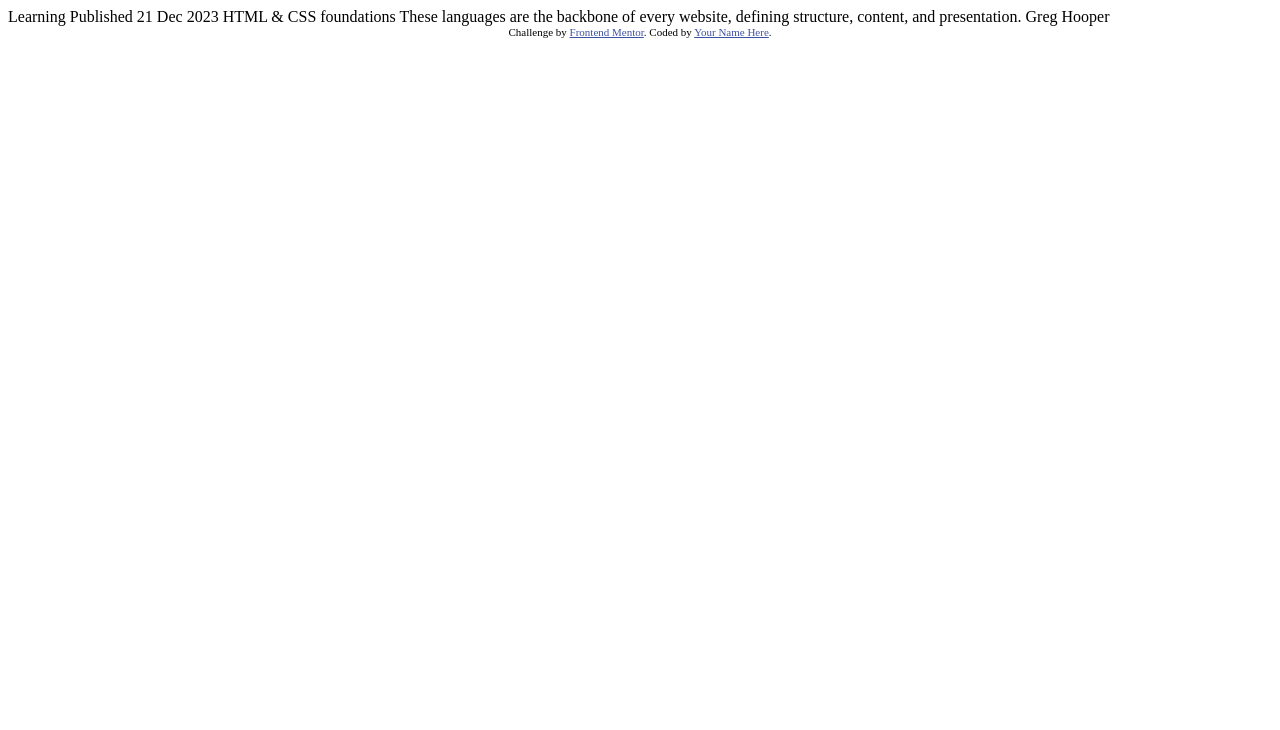
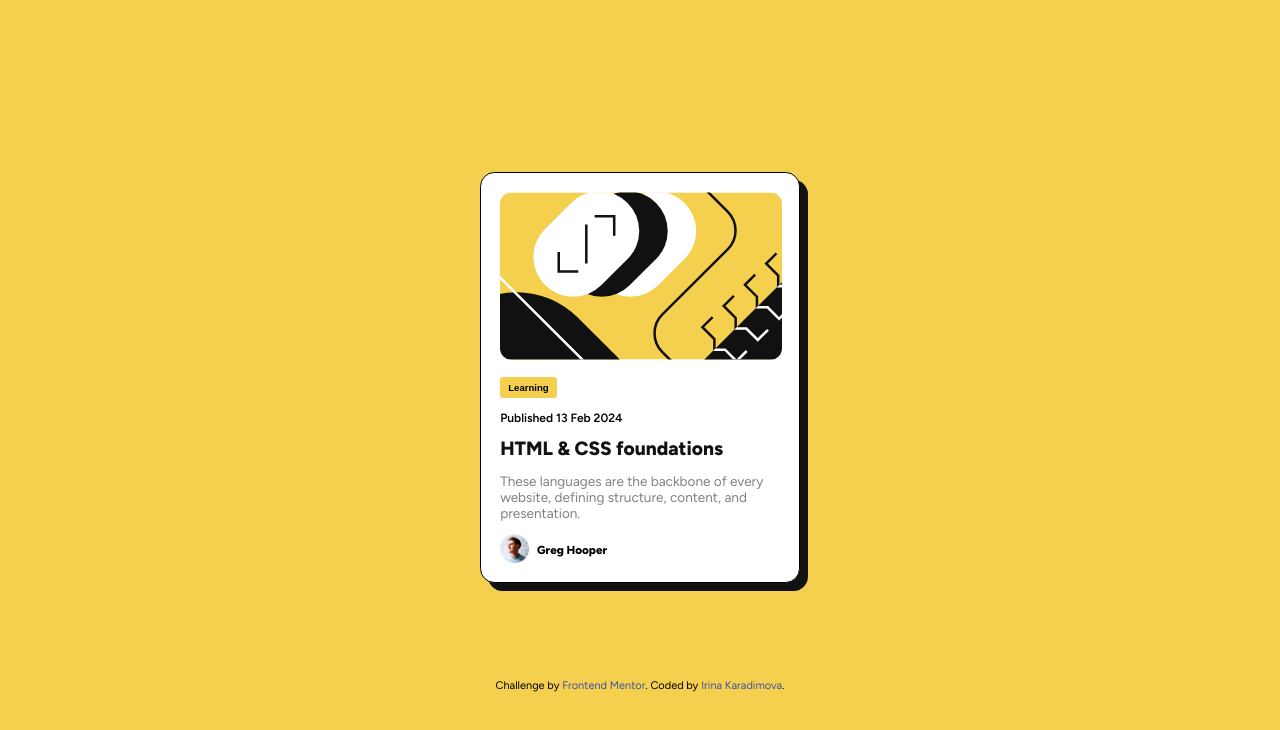
Before and after one commit to IrinaKrdmva/Blog-Card, a plain HTML site: page index.html in a window 1280 px wide. Drawn offline with Linux system fonts and the light colour scheme.

Commit message:
Almost don

```diff
--- a/index.html
+++ b/index.html
@@ -1,34 +1,65 @@
 <!DOCTYPE html>
 <html lang="en">
   <head>
-  <meta charset="UTF-8">
-  <meta name="viewport" content="width=device-width, initial-scale=1.0"> <!-- displays site properly based on user's device -->
+    <meta charset="UTF-8" />
+    <meta name="viewport" content="width=device-width, initial-scale=1.0" />
 
-  <link rel="icon" type="image/png" sizes="32x32" href="./assets/images/favicon-32x32.png">
-
-  <title>Frontend Mentor | Blog preview card</title>
-
-  <!-- Feel free to remove these styles or customise in your own stylesheet 👍 -->
-  <style>
-    .attribution { font-size: 11px; text-align: center; }
-    .attribution a { color: hsl(228, 45%, 44%); }
-  </style>
+    <link
+      rel="icon"
+      type="image/png"
+      sizes="32x32"
+      href="./assets/images/favicon-32x32.png"
+    />
+    <title>IrinaKaradimova | Blog preview card</title>
+    <link rel="stylesheet" href="style.css" />
   </head>
   <body>
+    <!--=============== HEADER ===============-->
+    <header></header>
+    <!--=============== MAIN ===============-->
+    <main>
+      <div class="card-container">
+        <div class="card">
+          <img
+            class="card-img"
+            src="assets/images/illustration-article.svg"
+            alt="Title"
+          />
+          <div class="card-body">
+            <div>
+              <button class="card-stat">Learning</button>
+            </div>
 
-  Learning
+            <div class="card-date">Published 13 Feb 2024</div>
 
-  Published 21 Dec 2023
+            <div class="card-title">
+              <a href="#"> HTML & CSS foundations </a>
+            </div>
 
-  HTML & CSS foundations
-
-  These languages are the backbone of every website, defining structure, content, and presentation.
-
-  Greg Hooper
-
+            <p class="card-text">
+              These languages are the backbone of every website, defining
+              structure, content, and presentation.
+            </p>
+          </div>
+          <div class="avatar">
+            <img
+              src="assets/images/image-avatar.webp"
+              alt=""
+              class="avatar-img"
+            />
+            <span class="avatar-name">Greg Hooper</span>
+          </div>
+        </div>
+      </div>
+    </main>
+    <!--=============== FOOTER ===============-->
+    <footer>
       <div class="attribution">
-    Challenge by <a href="https://www.frontendmentor.io?ref=challenge" target="_blank">Frontend Mentor</a>.
-    Coded by <a href="#">Your Name Here</a>.
+        Challenge by
+        <a href="https://www.frontendmentor.io?ref=challenge" target="_blank"
+          >Frontend Mentor</a
+        >. Coded by <a href="#">Irina Karadimova</a>.
       </div>
+    </footer>
   </body>
 </html>
--- /dev/null
+++ b/style.css
@@ -0,0 +1,129 @@
+/*=============== GOOGLE FONTS ===============*/
+
+@import url("https://fonts.googleapis.com/css2?family=Figtree:ital,wght@0,300..900;1,300..900&display=swap");
+
+/*=============== VARIABLES CSS ===============*/
+
+:root {
+  /*========== FONT WEIGHT ==========*/
+
+  --font-semibold: 600;
+  --font-extrabold: 800;
+
+  /*========== COLORS ==========*/
+  /*Color mode HSL(hue, saturation, lightness)*/
+  --primary-yellow: hsl(47, 88%, 63%);
+  --secondary-white: hsl(0, 0%, 100%);
+  --secondary-grey: hsl(0, 0%, 50%);
+  --secondary-black: hsl(0, 0%, 7%);
+}
+
+/*=============== BASE ===============*/
+* {
+  box-sizing: border-box;
+  padding: 0;
+  margin: 0;
+}
+
+html {
+  scroll-behavior: smooth;
+}
+
+body {
+  min-width: 375px;
+  max-width: 1440px;
+  font-family: "Figtree", sans-serif;
+  background-color: var(--primary-yellow);
+  font-size: 14px;
+  display: grid;
+  place-content: center;
+  min-block-size: 100vh;
+}
+
+a {
+  color: var(--secondary-black);
+  text-decoration: none;
+}
+
+main {
+  overflow: hidden;
+  display: flex;
+  justify-content: center;
+  align-items: center;
+}
+
+.card {
+  max-width: 20rem;
+  height: auto;
+  background-color: var(--secondary-white);
+  border: 1px solid black;
+  border-radius: 0.9rem;
+  box-shadow: 0.5rem 0.5rem 0 var(--secondary-black);
+  margin: 5rem;
+  padding: 1.2rem;
+}
+
+.card-img {
+  border-radius: 0.75rem;
+  width: 17.6rem;
+  margin-bottom: 0.8rem;
+}
+
+.card-stat {
+  background-color: var(--primary-yellow);
+  border-radius: 0.2rem;
+  border: none;
+  padding: 0.3rem 0.5rem;
+  font-size: 0.6rem;
+  font-weight: var(--font-extrabold);
+  margin-bottom: 0.8rem;
+}
+
+.card-date {
+  font-size: 0.75rem;
+  margin-bottom: 0.8rem;
+  font-weight: var(--font-semibold);
+}
+
+.card-title {
+  font-size: 1.2rem;
+  margin-bottom: 0.8rem;
+  font-weight: var(--font-extrabold);
+}
+
+.card-title a:hover,
+.card-title a:focus {
+  color: var(--primary-yellow);
+}
+
+.card-text {
+  font-size: 0.85rem;
+  color: var(--secondary-grey);
+  margin-bottom: 0.8rem;
+}
+
+.avatar {
+  display: flex;
+  gap: 0.5rem;
+}
+
+.avatar-img {
+  width: 1.8rem;
+}
+
+.avatar-name {
+  font-size: smaller;
+  font-weight: var(--font-extrabold);
+  margin-top: 0.55rem;
+}
+
+/*============= FOOTER ==============*/
+
+.attribution {
+  margin: 1rem;
+  font-size: 11px;
+  text-align: center;
+}
+.attribution a {
+  color: hsl(228, 45%, 44%);
+}
```
Also changed, not shown: 1 other file. Lines whose indentation alone changed are shown as unchanged.
